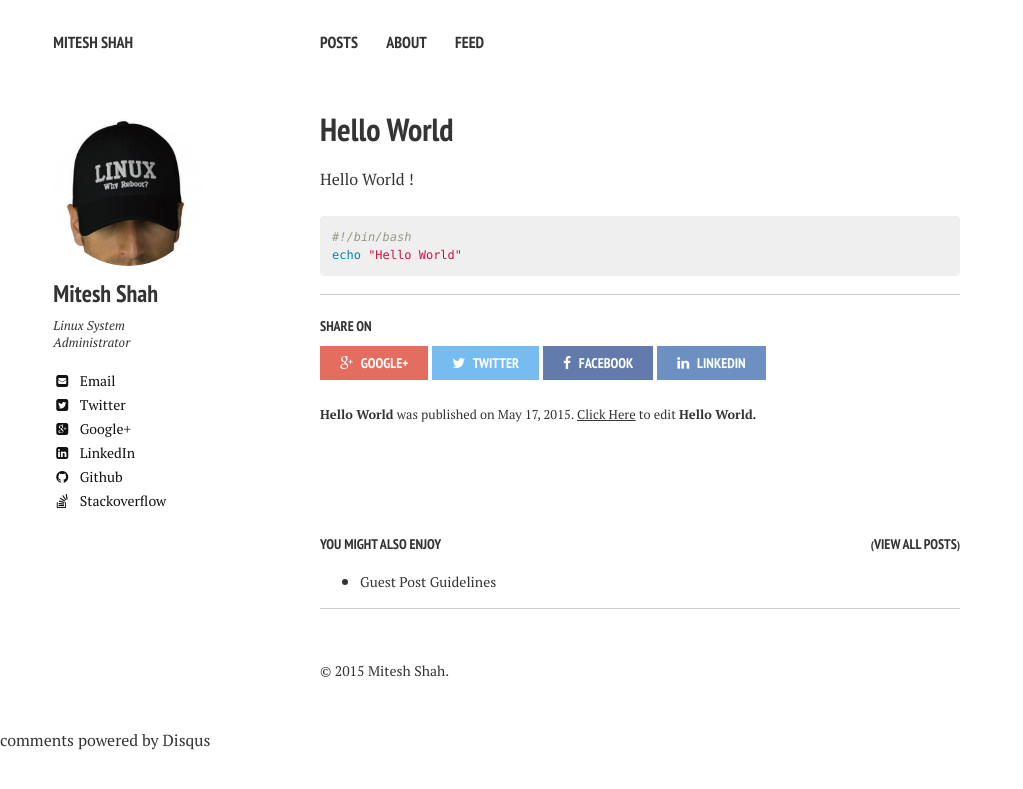
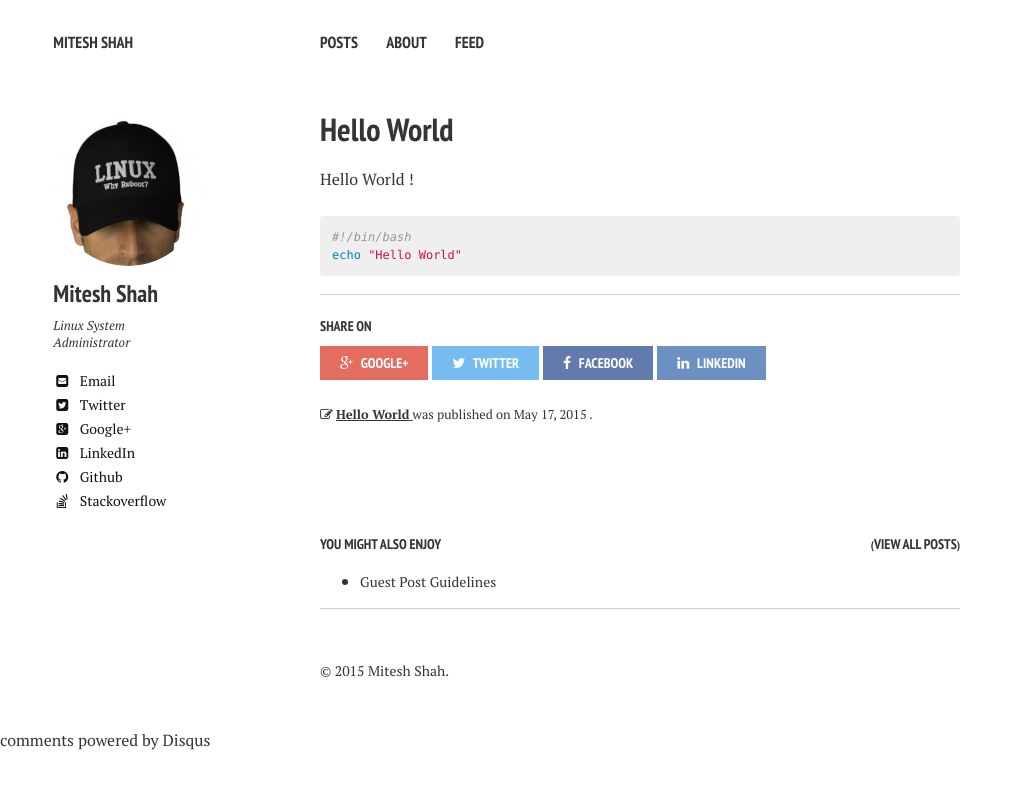
Before and after one commit to MiteshShah/miteshshah.github.io, a Jekyll site: the page built from _posts/2015-05-17-hello-world.md, in a window 1280 px wide. Shown: the top 789 px of the page, without its empty margins (0-1023 px from the left). Built offline with Jekyll 4.4.1, drawn with Linux system fonts in a browser that asks for light colours; nearby versions of some CDN libraries; comment, search, counter and statistics services are not loaded.

Commit message:
Betetr way to edit page url

```diff
--- a/_layouts/post.html
+++ b/_layouts/post.html
@@ -45,7 +45,21 @@
       <hr />
       <footer role="contentinfo">
         {% if page.share != false %}{% include _social-share.html %}{% endif %}
-        <p class="byline"><strong>{{ page.title }}</strong> was published on <time datetime="{{ page.date | date_to_xmlschema }}">{{ page.date | date: "%B %d, %Y" }}</time>{% if page.modified %} and last modified on <time datetime="{{ page.modified | date: "%Y-%m-%d" }}">{{ page.modified | date: "%B %d, %Y" }}</time>{% endif %}. <a href="https://github.com/MiteshShah/miteshshah.github.io/blob/master/{{ page.path }}/">Click Here</a> to edit <strong>{{ page.title }}.</strong> </p>
+        <p class="byline">
+          <i class="fa fa-pencil-square-o"></i>
+            <a href="https://github.com/MiteshShah/miteshshah.github.io/edit/master/{{ page.path }}/">
+              <strong>{{ page.title }}</strong>
+            </a>
+            was published on
+            <time datetime="{{ page.date | date_to_xmlschema }}">
+              {{ page.date | date: "%B %d, %Y" }}
+            </time>
+            {% if page.modified %}
+              and last modified on
+                <time datetime="{{ page.modified | date: "%Y-%m-%d" }}">{{ page.modified | date: "%B %d, %Y" }}
+                </time>
+            {% endif %}.
+        </p>
       </footer>
     </div><!-- /.article-wrap -->
   {% if site.owner.disqus-shortname and page.comments == true %}
```
